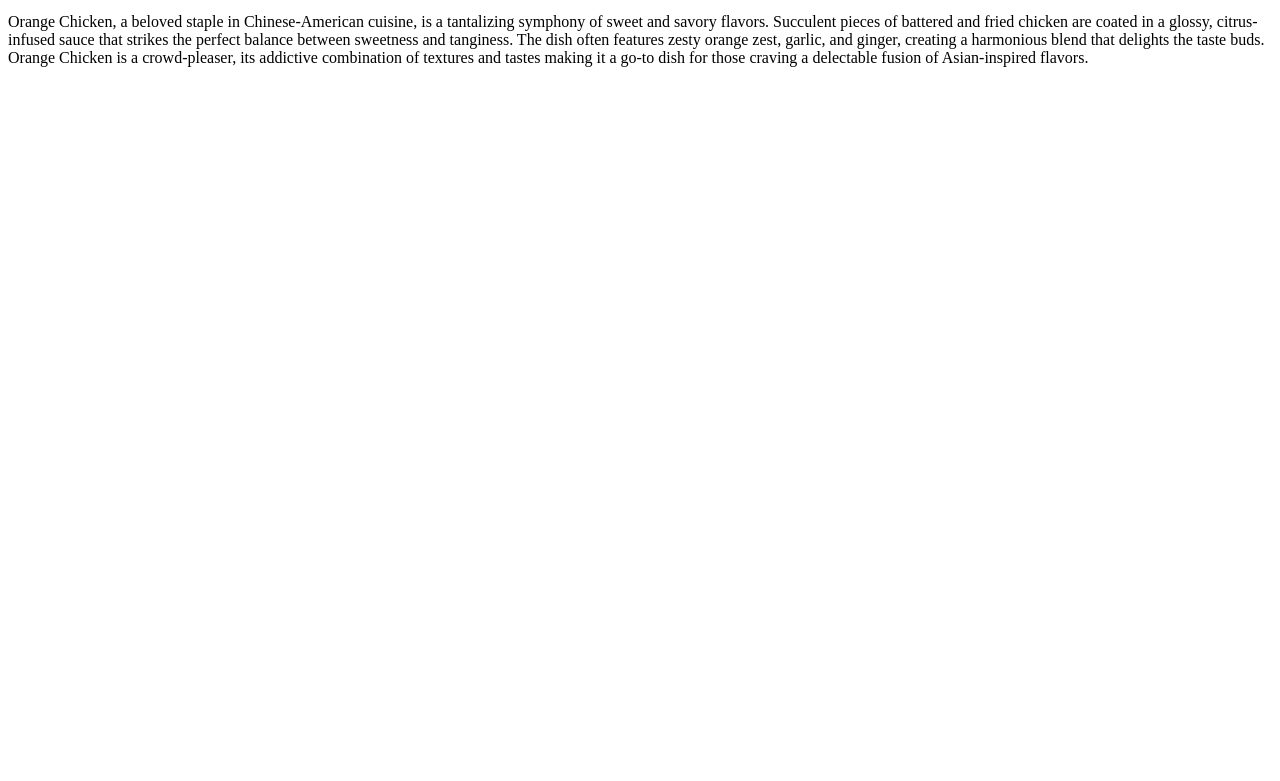
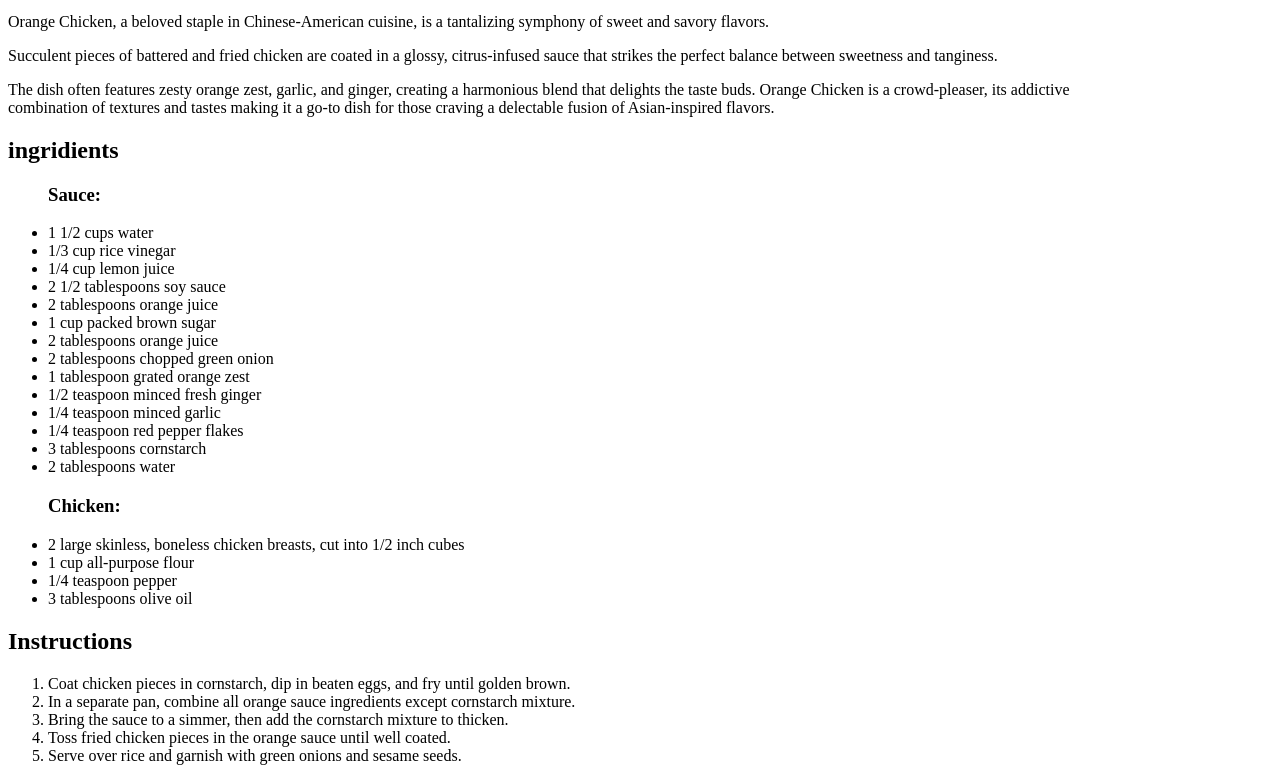
Before and after one commit to anton-cc/odin-recipes, a plain HTML site: page recipes/orangeChicken.html in a window 1280 px wide. Shown: the part 101-882 px from the top of the page. Before the commit the page ends 800 px from the top, so only its background shows below. Drawn offline with Linux system fonts and the light colour scheme.

Commit message:
Done and paragraphs cleaned up

```diff
--- a/recipes/orangeChicken.html
+++ b/recipes/orangeChicken.html
@@ -8,7 +8,41 @@
         <main>
             <h1>Orange chicken</h1>
             <img src="../images/Orange-Chicken.jpg" alt="Picture of orange chicken" height="350px" width="350px">
-            <p>Orange Chicken, a beloved staple in Chinese-American cuisine, is a tantalizing symphony of sweet and savory flavors. Succulent pieces of battered and fried chicken are coated in a glossy, citrus-infused sauce that strikes the perfect balance between sweetness and tanginess. The dish often features zesty orange zest, garlic, and ginger, creating a harmonious blend that delights the taste buds. Orange Chicken is a crowd-pleaser, its addictive combination of textures and tastes making it a go-to dish for those craving a delectable fusion of Asian-inspired flavors.</p>
+            <p>Orange Chicken, a beloved staple in Chinese-American cuisine, is a tantalizing symphony of sweet and savory flavors.</p><p>
+             Succulent pieces of battered and fried chicken are coated in a glossy, citrus-infused sauce that strikes the perfect balance between sweetness and tanginess.</p> The dish often features zesty orange zest, garlic, and ginger, creating a harmonious blend that delights the taste buds. Orange Chicken is a crowd-pleaser, its addictive<br /> combination of textures and tastes making it a go-to dish for those craving a delectable fusion of Asian-inspired flavors.</p>
         </main>
+        <section>
+            <h2>ingridients</h2>
+            <ul>
+                <h3>Sauce:</h3>
+                <li>1 1/2 cups water</li>
+                <li>1/3 cup rice vinegar</li>
+                <li>1/4 cup lemon juice</li>
+                <li>2 1/2 tablespoons soy sauce</li>
+                <li>2 tablespoons orange juice</li>
+                <li>1 cup packed brown sugar</li>
+                <li>2 tablespoons orange juice</li>
+                <li>2 tablespoons chopped green onion</li>
+                <li>1 tablespoon grated orange zest</li>
+                <li>1/2 teaspoon minced fresh ginger</li>
+                <li>1/4 teaspoon minced garlic</li>
+                <li>1/4 teaspoon red pepper flakes</li>
+                <li>3 tablespoons cornstarch</li>
+                <li>2 tablespoons water</li>
+                <h3>Chicken:</h3>
+                <li>2 large skinless, boneless chicken breasts, cut into 1/2 inch cubes</li>
+                <li>1 cup all-purpose flour</li>
+                <li>1/4 teaspoon pepper</li>
+                <li>3 tablespoons olive oil</li>
+            </ul>
+            <h2>Instructions</h2>
+            <ol>
+                <li>Coat chicken pieces in cornstarch, dip in beaten eggs, and fry until golden brown.</li>
+                <li>In a separate pan, combine all orange sauce ingredients except cornstarch mixture.</li>
+                <li>Bring the sauce to a simmer, then add the cornstarch mixture to thicken.</li>
+                <li>Toss fried chicken pieces in the orange sauce until well coated.</li>
+                <li>Serve over rice and garnish with green onions and sesame seeds.</li>
+            </ol>
+        </section>
     </body>
 </html>
```
